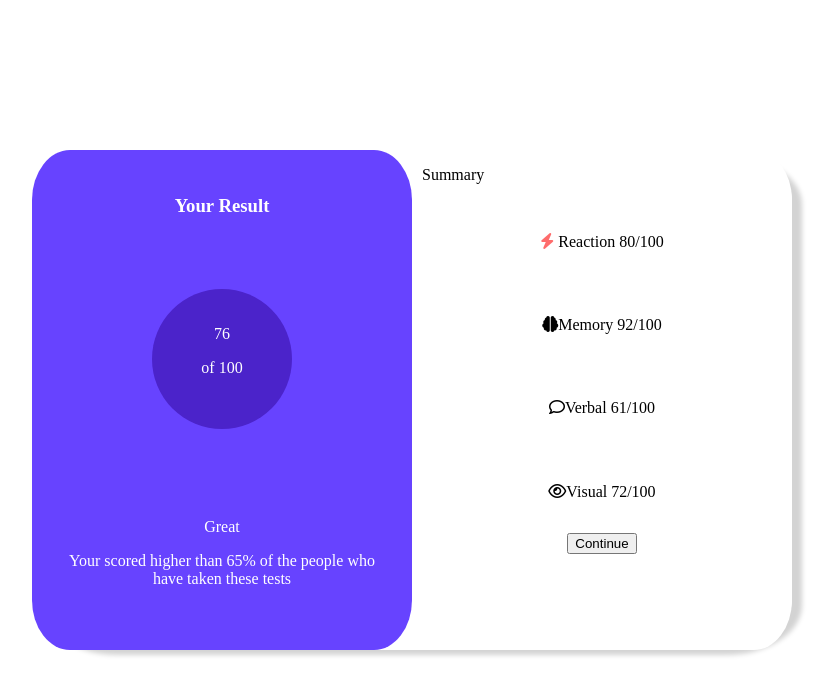
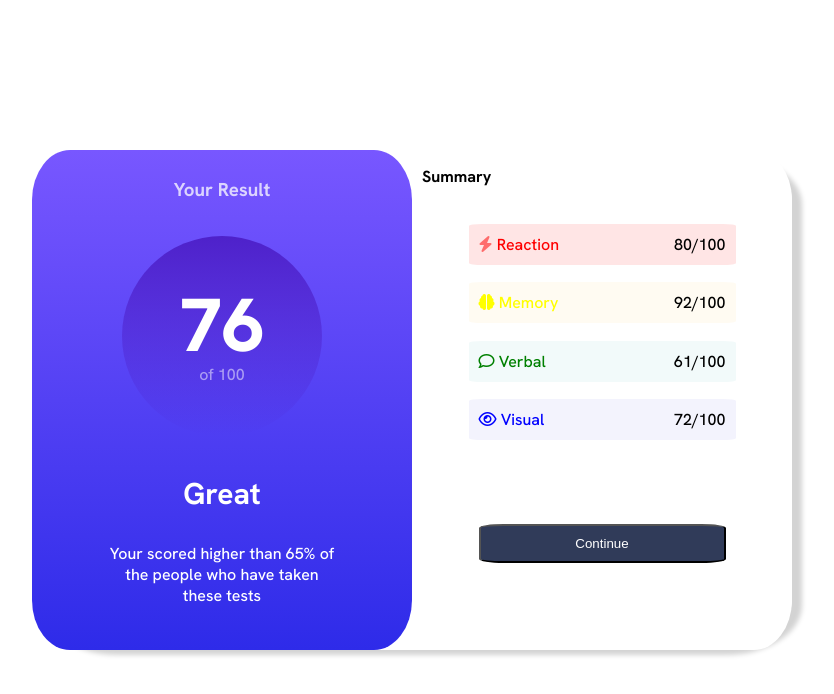
Before and after one commit to ThomMoerman/pair-coding-, a plain HTML site: page index.html in a window 1280 px wide. Shown: the whole page, without its empty margins (228-1062 px from the left). Drawn offline with Linux system fonts and the light colour scheme.

Commit message:
Nikko-section fin

```diff
--- a/index.html
+++ b/index.html
@@ -5,7 +5,7 @@
     <meta charset="UTF-8">
     <meta http-equiv="X-UA-Compatible" content="IE=edge">
     <meta name="viewport" content="width=device-width, initial-scale=1.0">
-    <link rel="stylesheet" href="../pair-coding-/style.css">
+    <link rel="stylesheet" href="style.css">
     <link rel="stylesheet" href="https://cdnjs.cloudflare.com/ajax/libs/font-awesome/6.4.0/css/all.min.css" integrity="sha512-iecdLmaskl7CVkqkXNQ/ZH/XLlvWZOJyj7Yy7tcenmpD1ypASozpmT/E0iPtmFIB46ZmdtAc9eNBvH0H/ZpiBw==" crossorigin="anonymous" referrerpolicy="no-referrer"
     />
     <title>Document</title>
@@ -19,45 +19,47 @@
                     <h1>Your Result</h1>
                 </div>
                 <div class="average-result">
-                    <p>76</p>
-                    <p>of 100</p>
+                    <p class="average-value1">76</p>
+                    <p class="average-value2">of 100</p>
                 </div>
                 <div class="final-result-text">
-                    <p>Great</p>
+                    <p class="great"><b>Great</b></p>
                     <p>Your scored higher than 65% of the people who have taken these tests</p>
                 </div>
             </section>
             <section class="summary-result">
                 <div id="summary">
-                    <p>Summary</p>
+                    <p class="summary"><b>Summary</b></p>
                 </div>
                 <div class="summary-details">
                     <div class="reaction">
-                        <div style="margin: auto;">
+                        <div class="reaction-style">
                             <span id="reaction"><i class="fa-solid fa-bolt" style="color: #fe6c6c;"></i> Reaction</span>
                             <span id="reaction-result">80/100</span>
                         </div>
                     </div>
                     <div class="memory">
-                        <div style="margin: auto;">
-                            <span id="memory"><i class="fa-solid fa-brain"></i>Memory</span>
+                        <div class="memory-style">
+                            <span id="memory"><i class="fa-solid fa-brain"></i> Memory</span>
                             <span id="memory-result">92/100</span>
                         </div>
                     </div>
                     <div class="verbal">
-                        <div style="margin: auto;">
-                            <span id="verbal"><i class="fa-regular fa-comment"></i>Verbal</span>
+                        <div class="verbal-style">
+                            <span id="verbal"><i class="fa-regular fa-comment"></i> Verbal</span>
                             <span id="verbal-result">61/100</span>
                         </div>
                     </div>
                     <div class="visual">
-                        <div style="margin: auto;">
-                            <span id="visual"><i class="fa-regular fa-eye"></i>Visual</span>
+                        <div class="visual-style">
+                            <span id="visual"><i class="fa-regular fa-eye"></i> Visual</span>
                             <span id="visual-result">72/100</span>
                         </div>
                     </div>
                 </div>
-                <div><button class="btn">Continue</button></div>
+                <div class="btn">
+                    <button>Continue</button>
+                </div>
             </section>
         </section>
     </main>
--- a/style.css
+++ b/style.css
@@ -1,7 +1,10 @@
+@import url('https://fonts.googleapis.com/css2?family=Hanken+Grotesk:wght@500;700;800&display=swap');
+
 main {
     margin-top: 50vh;
     /* poussé de la moitié de hauteur de viewport */
     transform: translateY(-50%);
+    font-family: 'Hanken Grotesk', sans-serif;
 }
 
 .result {
@@ -24,7 +27,7 @@ section {
     height: 500px;
     width: 380px;
     text-align: center;
-    background-color: #6743ff;
+    background: linear-gradient(rgb(120, 87, 255), rgb(46, 43, 233));
     color: white;
     border-radius: 10%;
 }
@@ -42,21 +45,40 @@ section {
 }
 
 .average-result {
-    background-color: #4b23ca;
-    height: 100px;
-    width: 100px;
+    background: linear-gradient(rgb(78, 33, 202), rgba(36, 33, 202, 0));
+    height: 200px;
+    width: 200px;
     border-radius: 50%;
     margin: auto;
-    padding: 20px;
+    padding-top: 40px;
+    height: 160px;
 }
 
 .final-result-title {
     margin: auto;
+    opacity: 0.75;
+}
+
+.average-value1{
+    font-size: 75px;
+    font-weight: 800;
+    padding: 0;
+    margin: 0;
+}
+
+.average-value2{
+    padding: 0;
+    margin: 0;
+    margin-top: -10px;
+    opacity: 0.5;
 }
 
 .final-result-text {
     margin: auto;
+    margin-top: -20px;
     padding: 20px;
+    max-width: 60%;
+    max-height: 45%;
 }
 
 .summary-details {
@@ -82,18 +104,83 @@ section {
     text-align: center;
     width: 100%;
     margin: auto;
+    margin-bottom: -25px;
 }
 
 #reaction,
 #memory,
 #verbal,
 #visual {
-    text-align: left;
+    float: left;
 }
 
 #reaction-result,
 #memory-result,
 #verbal-result,
 #visual-result {
-    text-align: right;
+    float: right;
 }
+
+.reaction-style, .memory-style, .verbal-style, .visual-style{
+    width: 65%;
+    border-radius: 5%;
+    margin: auto;
+    padding: 10px;
+}
+
+.reaction-style{
+    background-color: #ffe5e5;
+}
+
+.memory-style{
+    background-color: #fffbf2;
+}
+
+.verbal-style{
+    background-color: #f2fafa;
+}
+
+.visual-style{
+    background-color: #f3f3fd;
+}
+
+#reaction{
+    color: red;
+}
+
+#memory{
+    color: yellow;
+}
+
+#verbal{
+    color: green;
+}
+
+#visual{
+    color: blue;
+}
+
+.btn{
+    width: 100%;
+    margin: auto;
+}
+
+button{
+    width: 65%;
+    border-radius: 10%;
+    padding: 10px;
+    background-color: #303b59;
+    color: white;
+}
+
+.great, .summary{
+    font-weight: 700;
+}
+
+.great{
+    font-size: 30px;
+}
+
+.great-text{
+    opacity: 0.5;
+}
```
